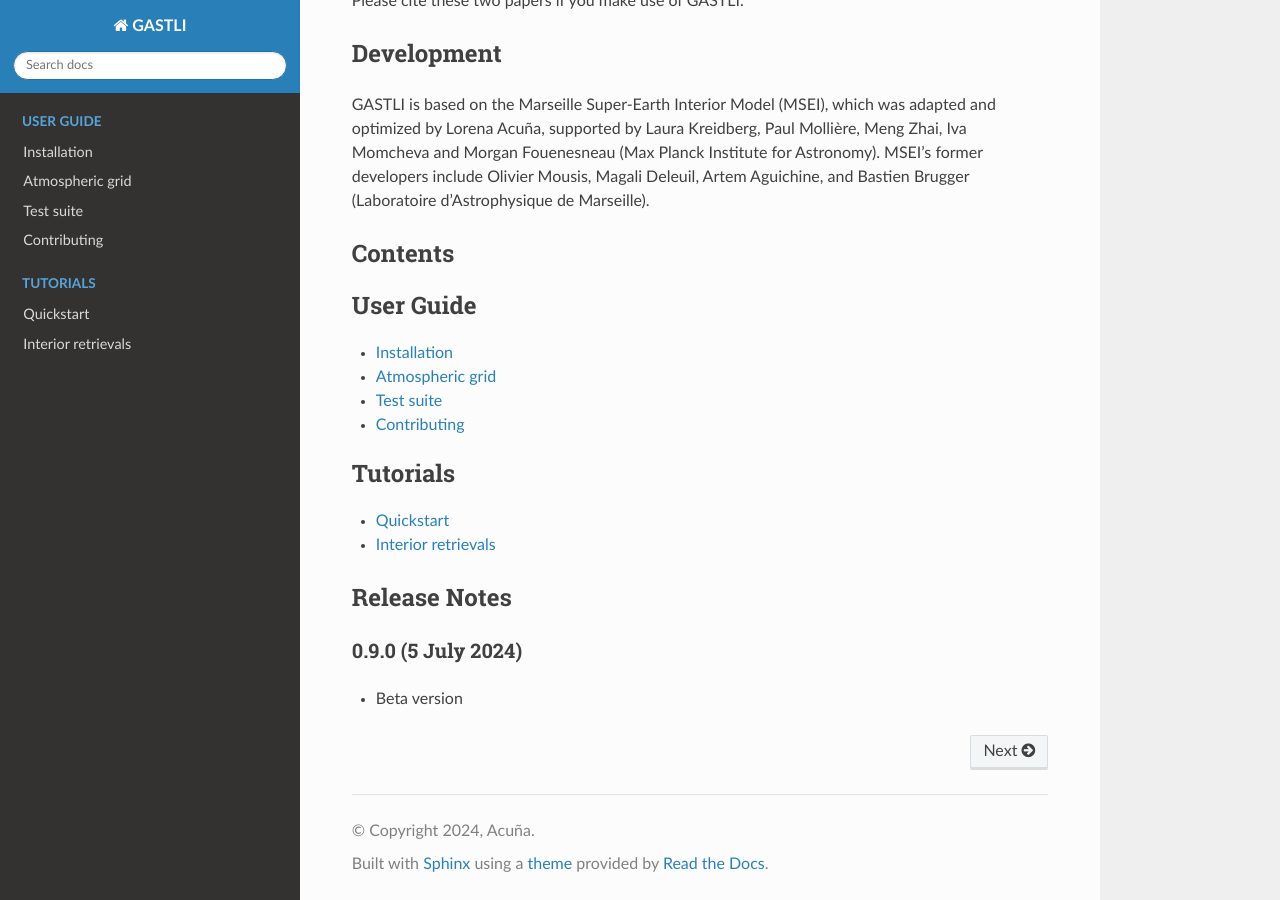
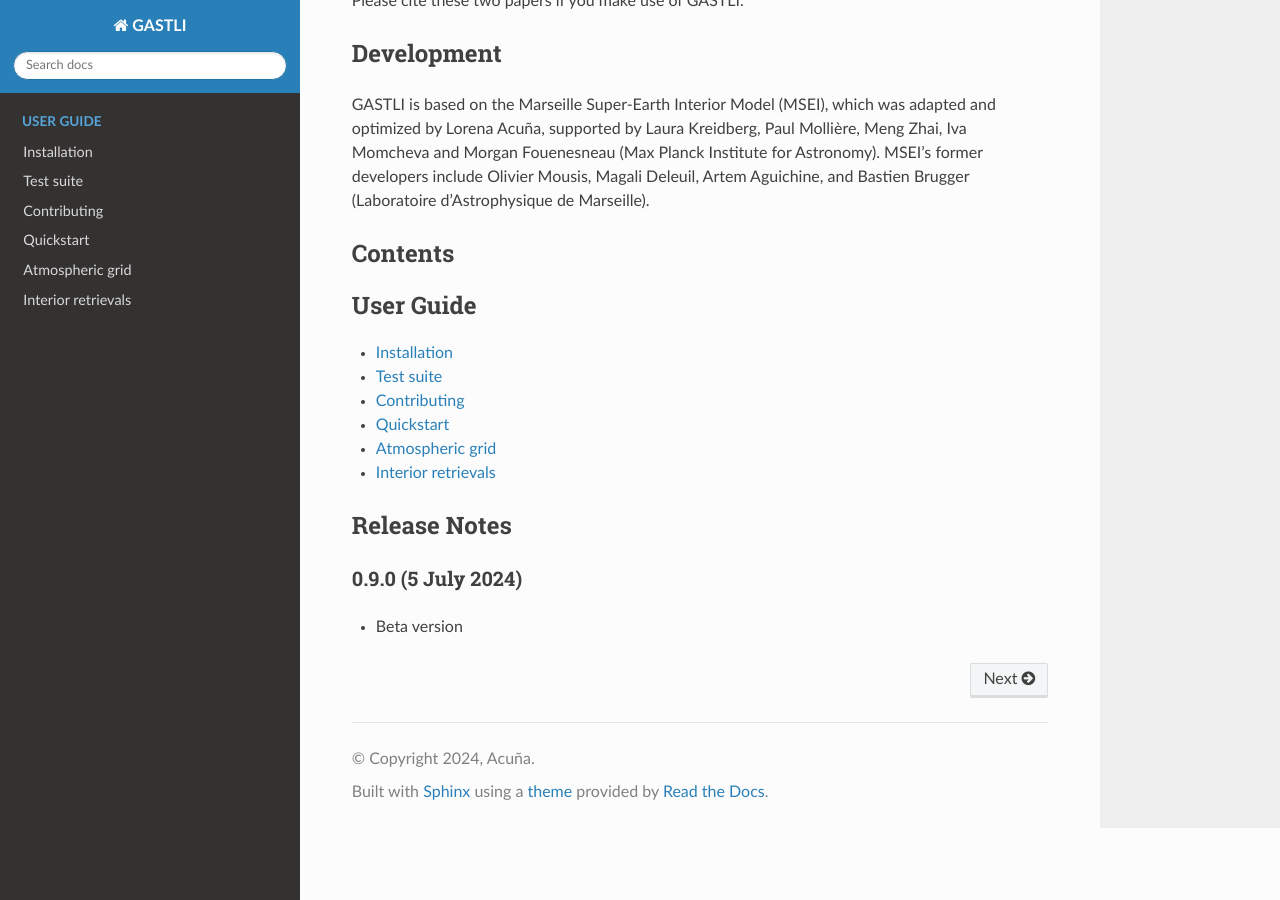
Before and after one commit to lorenaacuna/GASTLI, a Sphinx documentation site: the page built from docs/source/index.rst, in a window 1280 px wide and 900 px high, scrolled down 515 px. Built offline with Sphinx 7.4.7 and the Read the Docs theme 3.1.0, drawn with Linux system fonts in a browser that asks for light colours.

Commit message:
Update index.rst

```diff
--- a/docs/source/index.rst
+++ b/docs/source/index.rst
@@ -37,16 +37,12 @@ Contents
    :caption: User Guide
 
    installation
-   atm_grid
    test_suite
    contributing
+   tutorial
+   atm_grid
+   retrieval
 
-.. toctree::
-   :maxdepth: 1
-   :caption: Tutorials
-
-   tutorial
-   retrieval
 
 Release Notes
 =============
```
